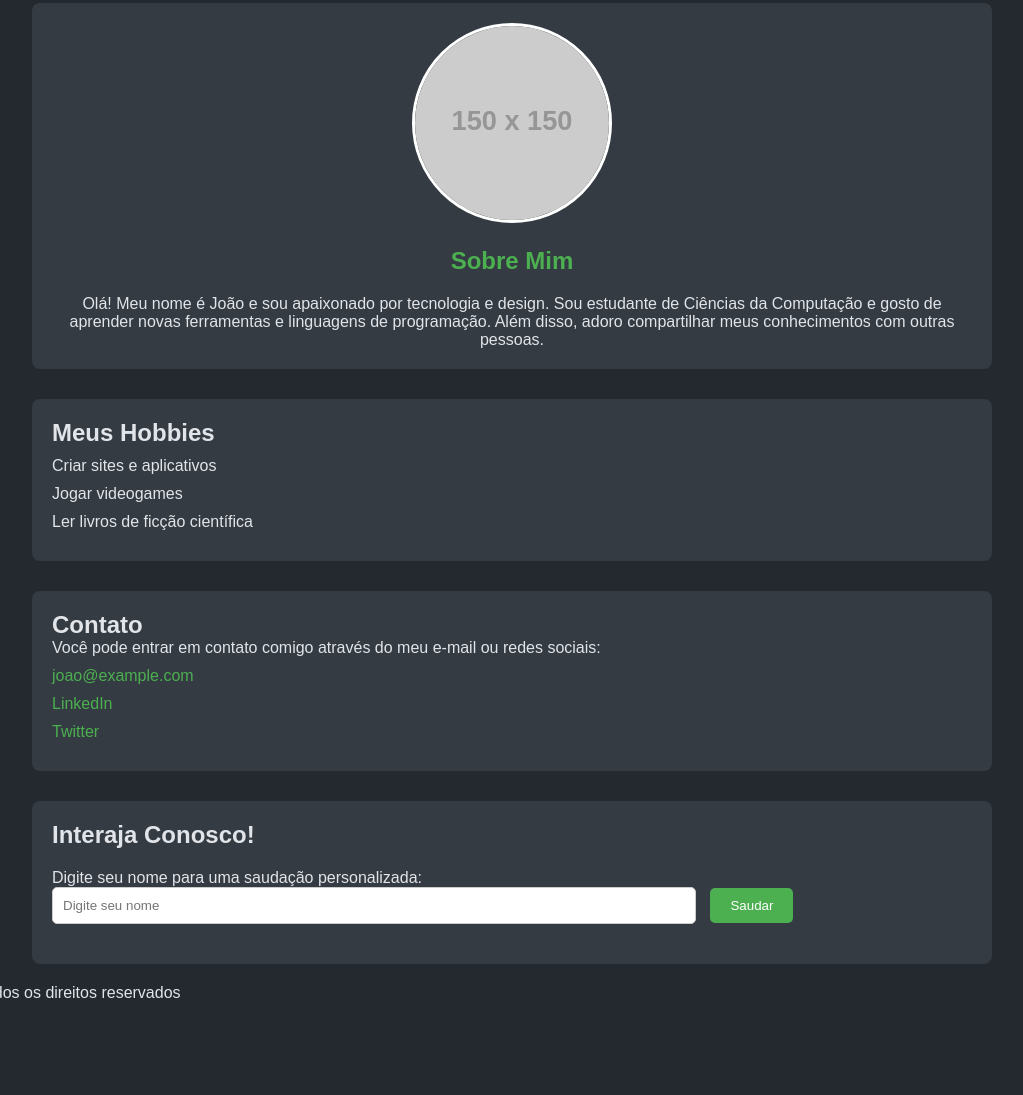
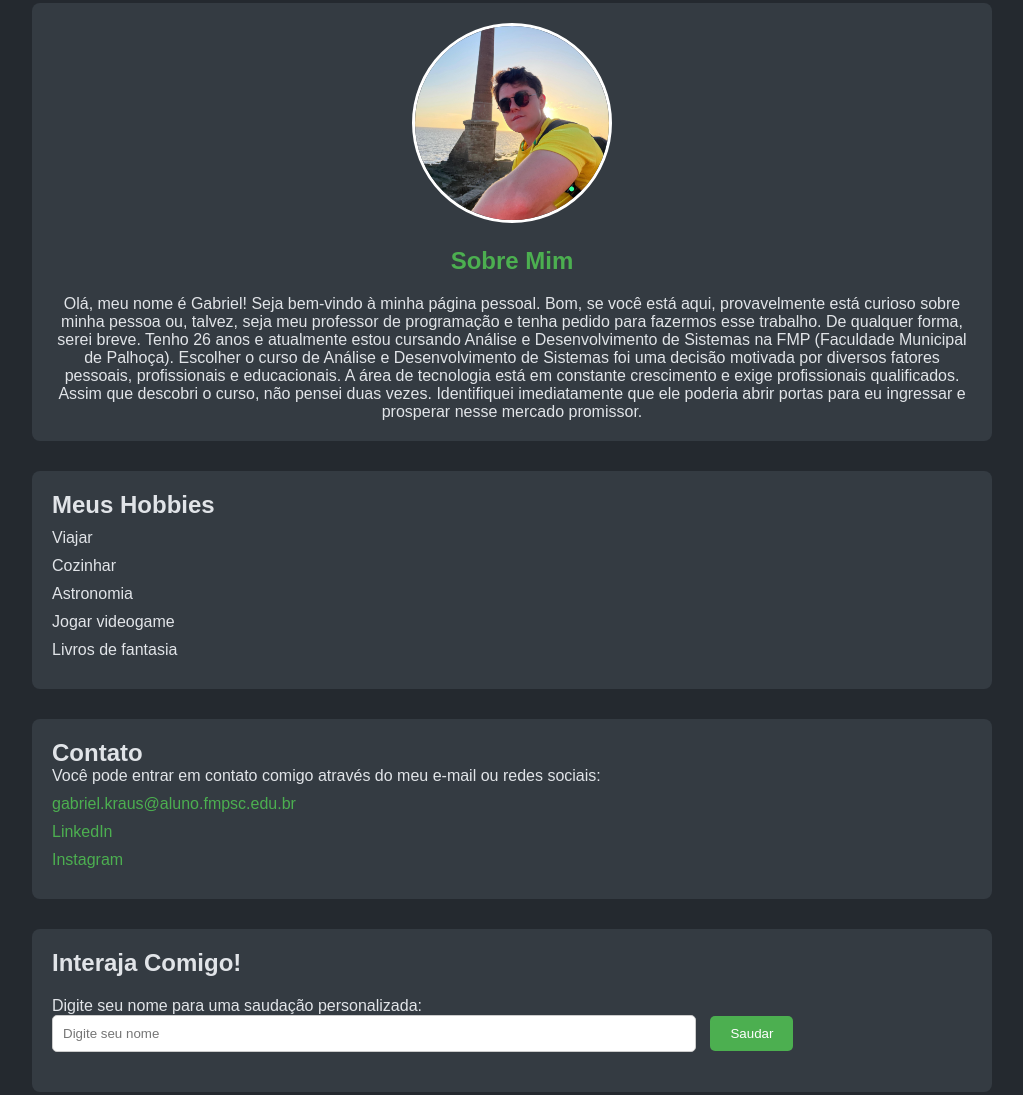
Before and after one commit to Gabriel-Kraus/Etapa-2, a plain HTML site: page index.html in a window 1280 px wide. Shown: the part 244-1339 px from the top of the page, without its empty margins (128-1151 px from the left). Before the commit the page ends 1246 px from the top, so only its background shows below. Drawn offline with Linux system fonts and the light colour scheme; placeholder pictures from the web are drawn by us.

Commit message:
Update index.html

```diff
--- a/index.html
+++ b/index.html
@@ -8,7 +8,6 @@
 </head>
 <body>
 
-  <!-- Header -->
   <header>
     <div class="container">
       <h1>Meu Site Pessoal</h1>
@@ -16,55 +15,61 @@
     </div>
   </header>
 
-  <!-- Container principal -->
   <div class="container">
 
-    <!-- Seção Sobre Mim -->
     <section id="sobre">
       <div class="perfil">
-        <!-- Foto de perfil (substitua a URL pelo caminho da sua foto) -->
-        <img src="https://via.placeholder.com/150" alt="Minha Foto" class="foto-perfil">
+
+        <img src="foto-perfil.jpeg" alt="Minha Foto" class="foto-perfil">
       </div>
       <h2>Sobre Mim</h2>
-      <p>Olá! Meu nome é João e sou apaixonado por tecnologia e design. Sou estudante de Ciências da Computação e gosto de aprender novas ferramentas e linguagens de programação. Além disso, adoro compartilhar meus conhecimentos com outras pessoas.</p>
+      <p>Olá, meu nome é Gabriel! Seja bem-vindo à minha página pessoal.
+        Bom, se você está aqui, provavelmente está curioso sobre minha pessoa ou,
+        talvez, seja meu professor de programação e tenha pedido para fazermos esse
+         trabalho. De qualquer forma, serei breve.
+
+        Tenho 26 anos e atualmente estou cursando Análise e Desenvolvimento de Sistemas
+        na FMP (Faculdade Municipal de Palhoça).
+        Escolher o curso de Análise e Desenvolvimento de Sistemas
+        foi uma decisão motivada por diversos fatores pessoais, profissionais
+        e educacionais. A área de tecnologia está em constante crescimento e exige
+         profissionais qualificados. Assim que descobri o curso, não pensei duas vezes.
+          Identifiquei imediatamente que ele poderia abrir portas para eu ingressar e
+          prosperar nesse mercado promissor.
+      </p>
     </section>
 
-    <!-- Seção Meus Hobbies -->
     <section id="hobbies">
       <h2>Meus Hobbies</h2>
       <ul>
-        <li>Criar sites e aplicativos</li>
-        <li>Jogar videogames</li>
-        <li>Ler livros de ficção científica</li>
+        <li>Viajar</li>
+        <li>Cozinhar</li>
+        <li>Astronomia</li>
+        <li>Jogar videogame</li>
+        <li>Livros de fantasia</li>
       </ul>
     </section>
 
-    <!-- Seção Contato -->
     <section id="contato">
       <h2>Contato</h2>
       <p>Você pode entrar em contato comigo através do meu e-mail ou redes sociais:</p>
       <ul>
-        <li><a href="mailto:joao@example.com">joao@example.com</a></li>
-        <li><a href="https://www.linkedin.com/in/joao" target="_blank">LinkedIn</a></li>
-        <li><a href="https://twitter.com/joao" target="_blank">Twitter</a></li>
+        <li><a href="mailto:gabriel.kraus@aluno.fmpsc.edu.br">gabriel.kraus@aluno.fmpsc.edu.br</a></li>
+        <li><a href="www.linkedin.com/in/gabrielhtkraus" target="_blank">LinkedIn</a></li>
+        <li><a href="https://www.instagram.com/gabriel_kraus_/" target="_blank">Instagram</a></li>
       </ul>
     </section>
 
-    <!-- Seção de Interatividade (JavaScript) -->
     <section id="user-info">
-      <h2>Interaja Conosco!</h2>
+      <h2>Interaja Comigo!</h2>
       <p>Digite seu nome para uma saudação personalizada:</p>
       <input type="text" id="nome" placeholder="Digite seu nome">
       <button onclick="saudarUsuario()">Saudar</button>
       <p id="saudacao"></p>
     </section>
 
-  </div> <!-- Fim do container principal -->
+  </div>
 
-  <!-- Footer -->
-  <footer>
-    <p>&copy; 2024 João - Todos os direitos reservados</p>
-  </footer>
 
   <script src="script.js"></script>
 
```
